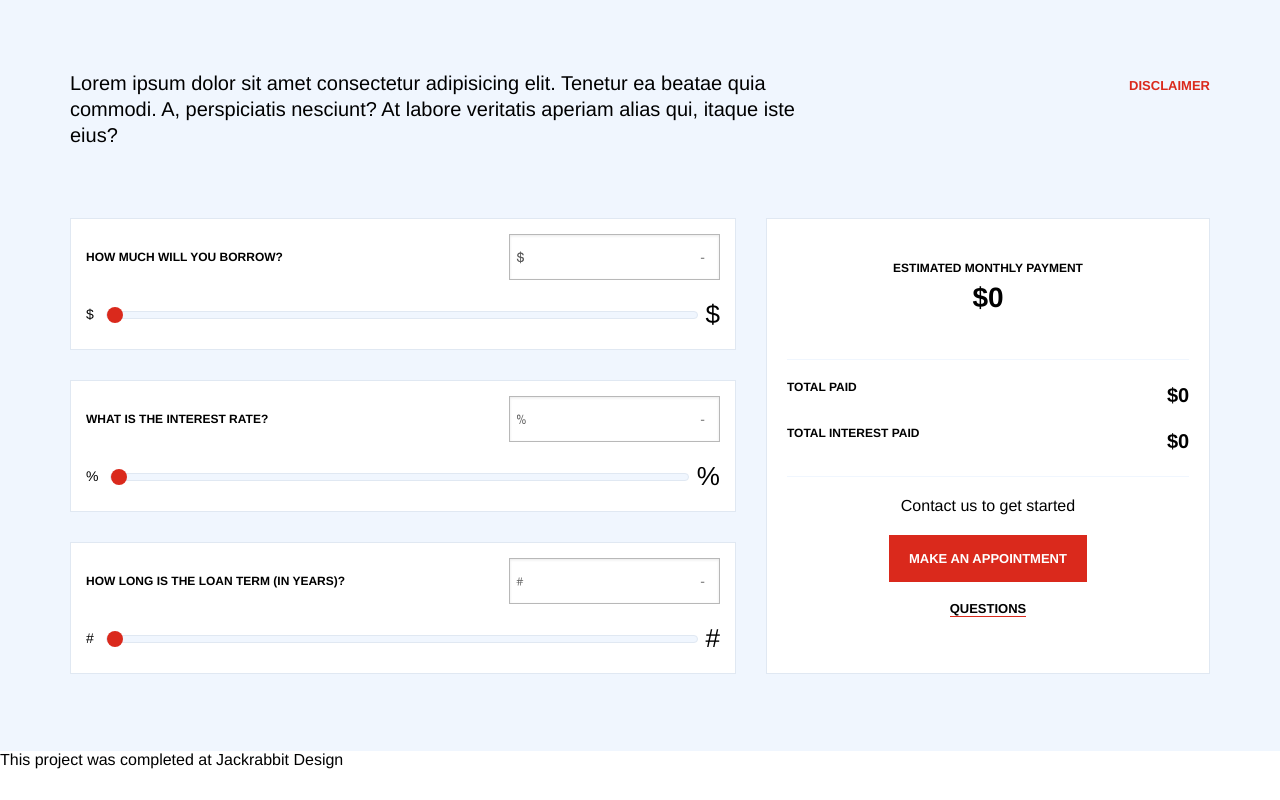
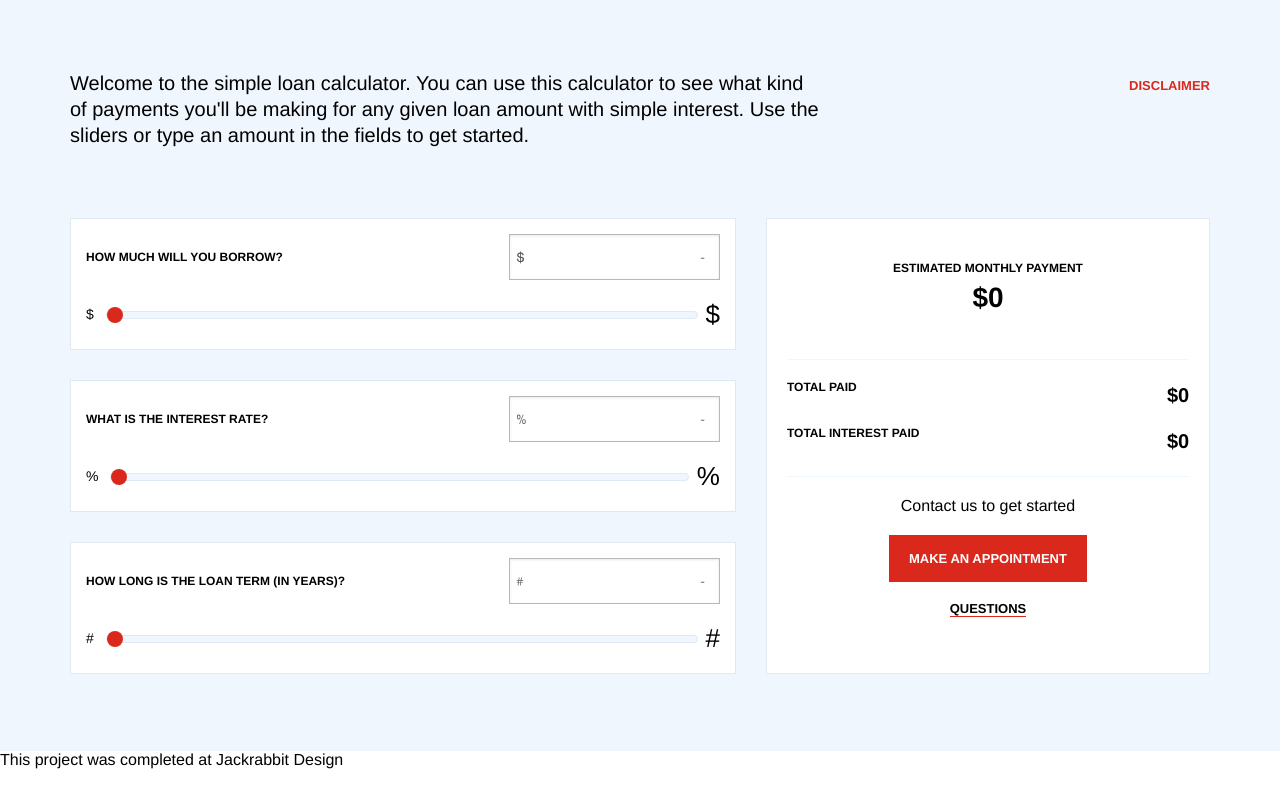
Before and after one commit to Hsabes/Loan-Caulculator-JRD, a plain HTML site: page index.html in a window 1280 px wide. Drawn offline with nearby package versions, Linux system fonts and the light colour scheme.

Commit message:
1.0.6
Updated text

```diff
--- a/index.html
+++ b/index.html
@@ -24,7 +24,7 @@
                 <div class="wrap">
                     <div class="header">
                         <div class="content-main introductory">
-                            <p>Lorem ipsum dolor sit amet consectetur adipisicing elit. Tenetur ea beatae quia commodi. A, perspiciatis nesciunt? At labore veritatis aperiam alias qui, itaque iste eius?  </p>
+                            <p>Welcome to the simple loan calculator. You can use this calculator to see what kind of payments you'll be making for any given loan amount with simple interest. Use the sliders or type an amount in the fields to get started.</p>
                         </div>
                         <div class="disclaimer">
                             <button href="#0" class="disclaimer-hover">disclaimer</button>
```
